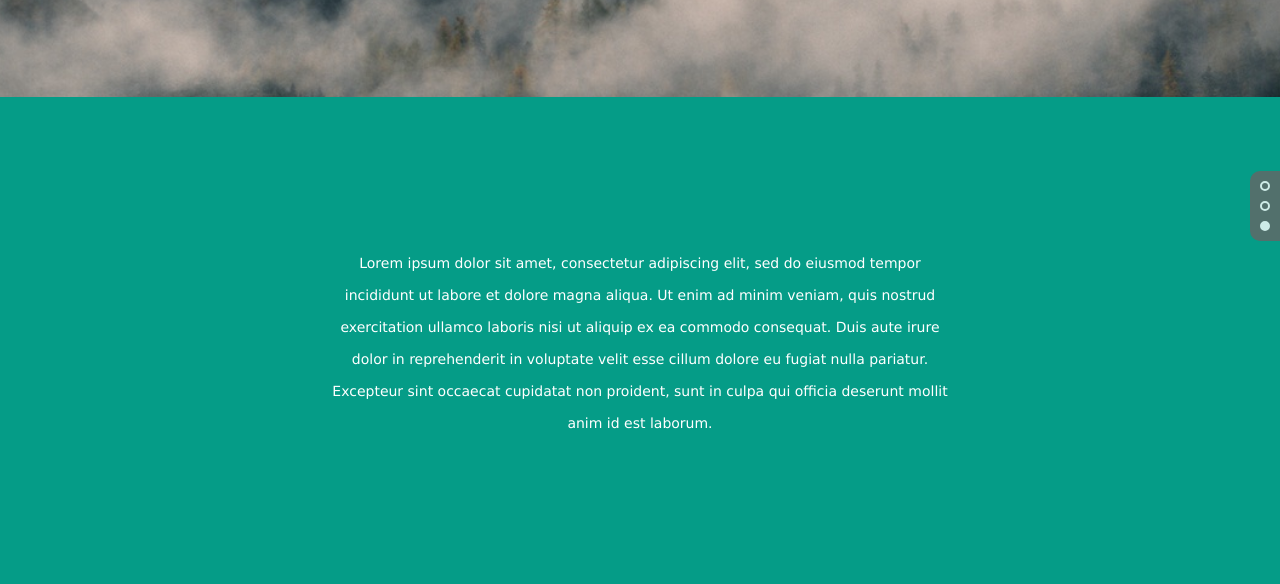
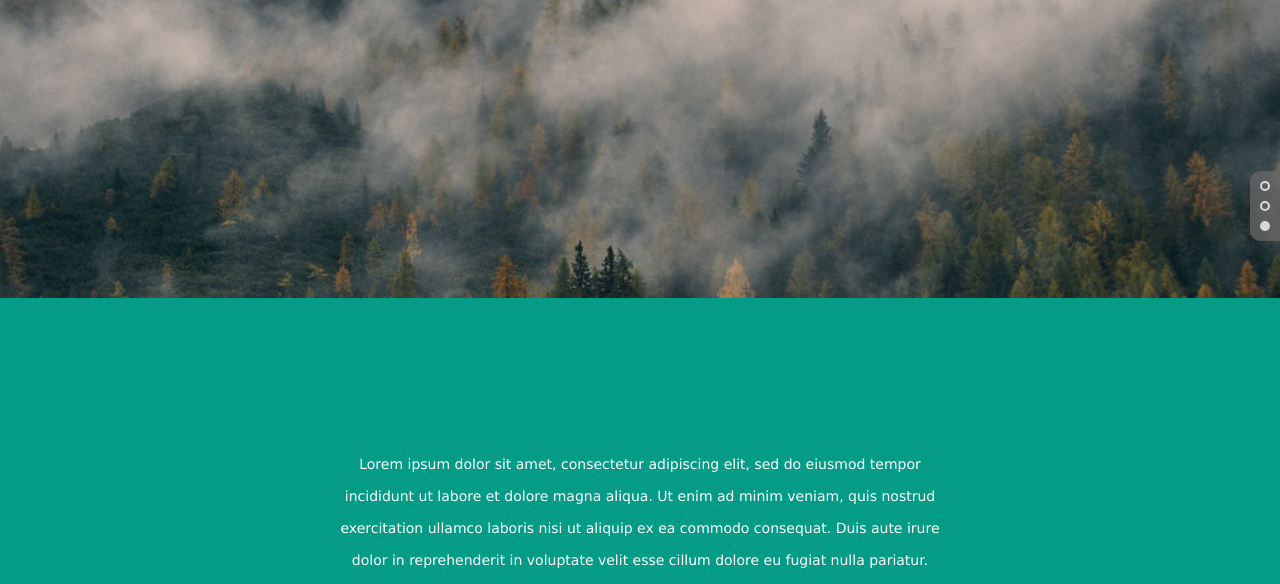
Before and after one commit to maiamachine/jquery-vertical-dot-navigation, a website: page index.html in a window 1280 px wide. Shown: the part 202-786 px from the top of the page. Drawn offline with Linux system fonts and the light colour scheme.

Commit message:
quick style change

```diff
--- a/css/styles.css
+++ b/css/styles.css
@@ -21,7 +21,7 @@ h1 {
 
 
 section {
-	//min-height: 500px;
+	min-height: 500px;
 	margin:0;
 }
 
```
